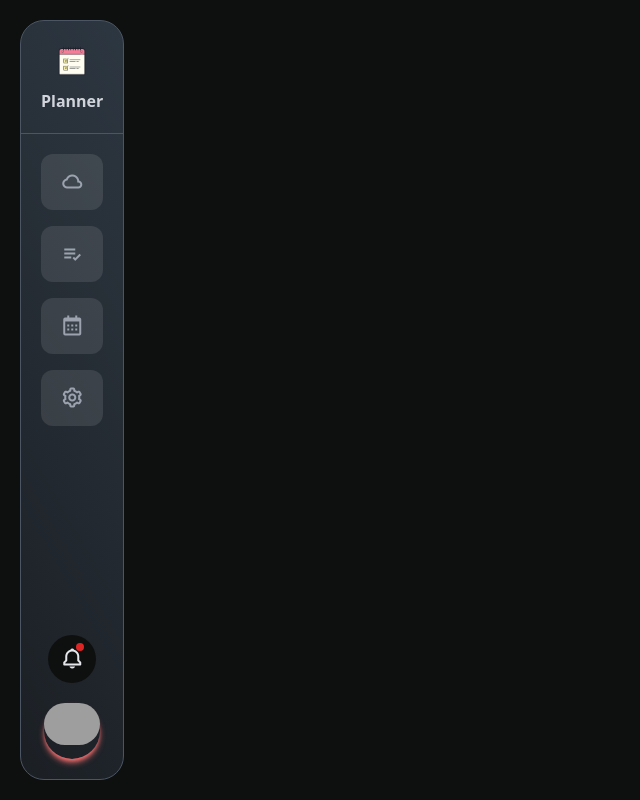
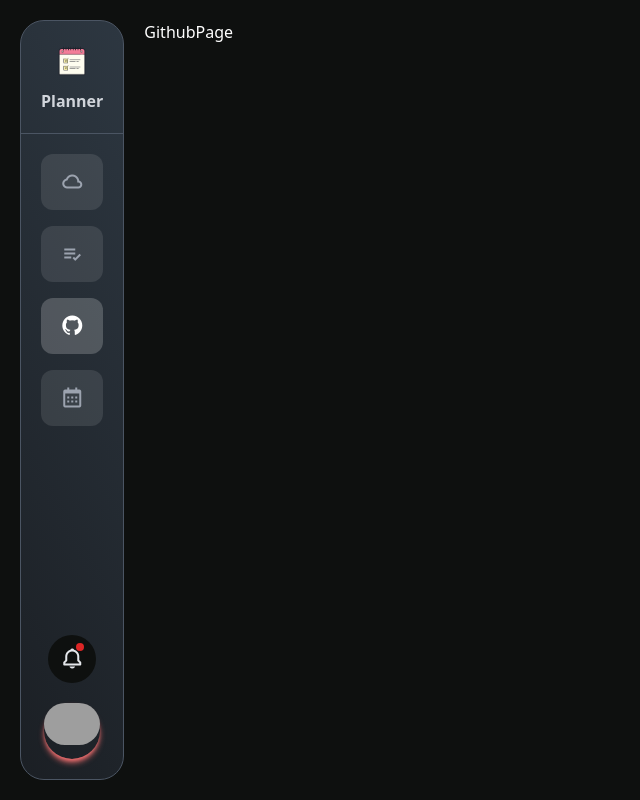
Before and after one commit to Dior1726/react_weather_app, a React (Create React App) app: page /github in a window 1280 px wide. Before the commit this address had no page. Shown: the whole page, without its empty margins (0-640 px from the left). Built offline with nearby package versions, Linux system fonts and the light colour scheme; grey boxes are pictures that could not be loaded.

Commit message:
feat: github page and github page link

```diff
--- a/src/App.jsx
+++ b/src/App.jsx
@@ -5,7 +5,7 @@ import { Routes, Route } from 'react-router-dom'
 import HomePage from './pages/HomePage'
 import TodoPage from './pages/TodoPage'
 import CalendarPage from './pages/CalendarPage'
-import SettingsPage from './pages/SettingsPage'
+import GithubPage from './pages/GithubPage'
 
 function App() {
   return (
@@ -27,8 +27,8 @@ function App() {
             element={<CalendarPage />}
           />
           <Route
-            path='/settings'
-            element={<SettingsPage />}
+            path='/github'
+            element={<GithubPage />}
           />
         </Routes>
       </main>
--- a/src/components/Sidebar/Sidebar.jsx
+++ b/src/components/Sidebar/Sidebar.jsx
@@ -18,14 +18,14 @@ const MenuLinks = [
     link: '/todo',
   },
   {
+    id: 4,
+    icon: 'bx bxl-github',
+    link: '/github',
+  },
+  {
     id: 3,
     icon: 'bx bx-calendar',
     link: '/calendar',
-  },
-  {
-    id: 4,
-    icon: 'bx bx-cog',
-    link: '/settings',
   },
 ]
 
--- /dev/null
+++ b/src/pages/GithubPage.jsx
@@ -0,0 +1,7 @@
+import React from 'react'
+
+const GithubPage = () => {
+  return <div>GithubPage</div>
+}
+
+export default GithubPage
--- a/src/pages/SettingsPage.jsx
+++ /dev/null
@@ -1,7 +0,0 @@
-import React from 'react'
-
-const SettingsPage = () => {
-  return <div>SettingsPage</div>
-}
-
-export default SettingsPage
```
